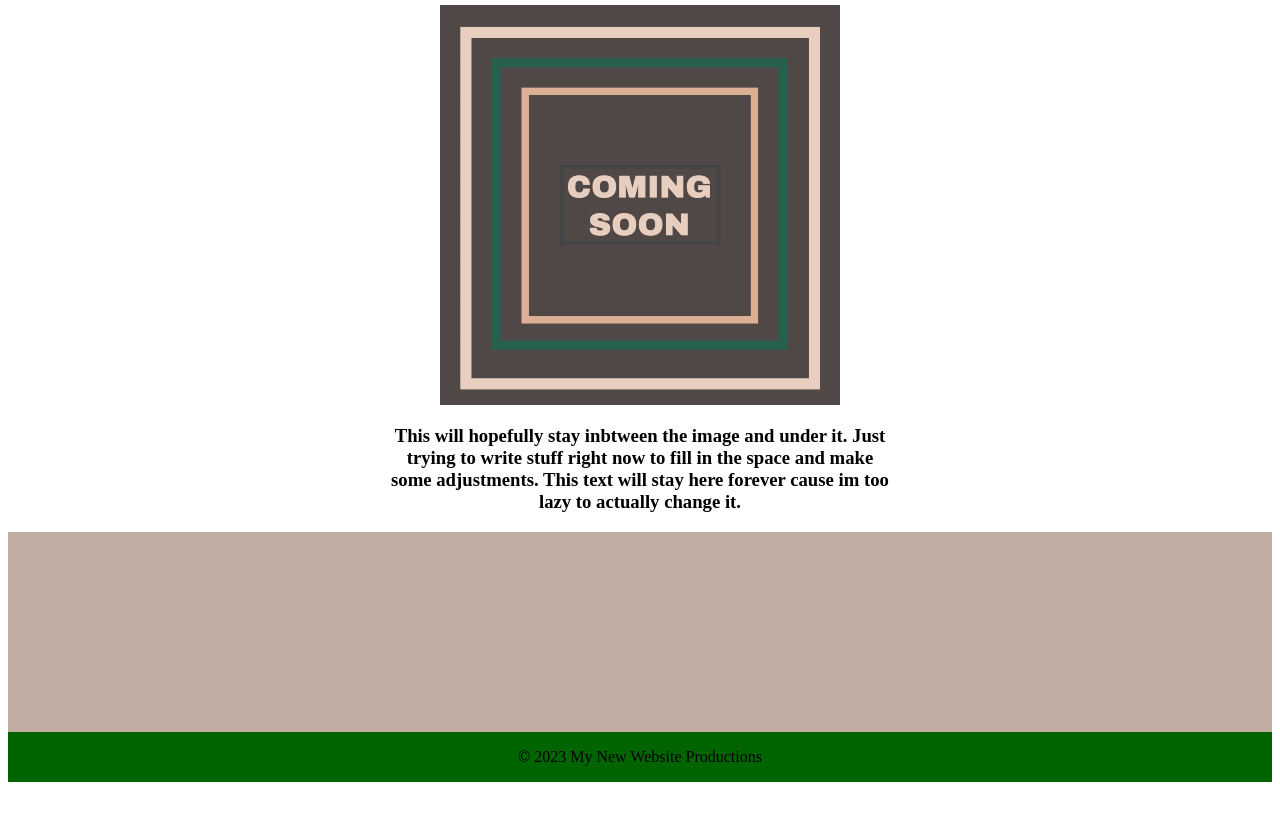
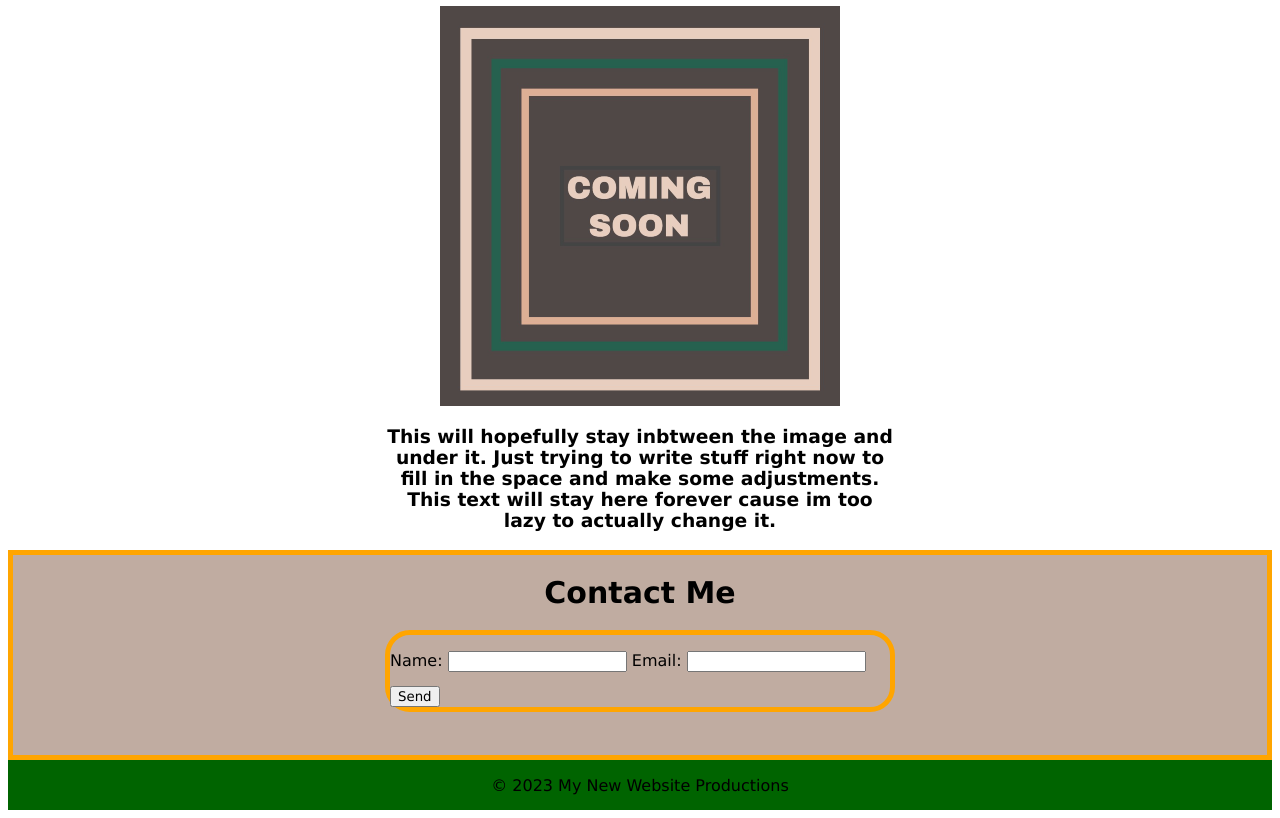
Before and after one commit to WareingK/First_website, a plain HTML site: page index.html in a window 1280 px wide. Shown: the part 143-961 px from the top of the page. Before the commit the page ends 933 px from the top, so only its background shows below. Drawn offline with Linux system fonts and the light colour scheme.

Commit message:
more stuff i guess

```diff
--- a/index.html
+++ b/index.html
@@ -26,6 +26,16 @@
             space and make some adjustments. This text will stay here forever cause im too lazy to actually change it.
         </h3>
         <div class="contact">
+            <h3 class="info">Contact Me</h3>
+            <div class="Email">
+                <p class="name"> Name:</p>
+                <label for="fname>" Name</label>
+                    <input type="text" name="fname" class="name" />
+                    <p class="name"> Email:</p>
+                    <label for="femail>" Name</label>
+                        <input type="text" name="femail" class="name" />
+                        <button class="submit" type="button">Send</button>
+            </div>
 
         </div>
         <div class="marker_bottom">
--- a/stlye.css
+++ b/stlye.css
@@ -1,3 +1,8 @@
+html * {
+    font-family: 'Lucida Sans', 'Lucida Sans Regular', 'Lucida Grande', 'Lucida Sans Unicode', Geneva, Verdana, sans-serif;
+    !important
+}
+
 .marker_top {
     background-color: darkgreen;
     height: 50px;
@@ -16,6 +21,7 @@ ul {
 
 ul li {
     margin: 10px;
+    color: white;
 }
 
 h1 {
@@ -36,9 +42,38 @@ h3 {
     margin-right: 30%;
 }
 
+.info {
+    margin: 20px;
+    font-size: 30px;
+}
+
 .contact {
     background-color: #c0aca1;
+    border-width: 5px;
+    border-style: solid;
+    border-color: orange;
     height: 200px;
+}
+
+.Email {
+    border-color: orange;
+    border-style: solid;
+    border-radius: 25px;
+    border-width: 5px;
+    max-width: 500px;
+    margin-left: auto;
+    margin-right: auto;
+}
+
+.name {
+    display: inline-block;
+    text-align: center;
+}
+
+.submit {
+    display: flexbox;
+    margin-left: auto;
+    margin-right: auto;
 }
 
 .marker_bottom {
```
